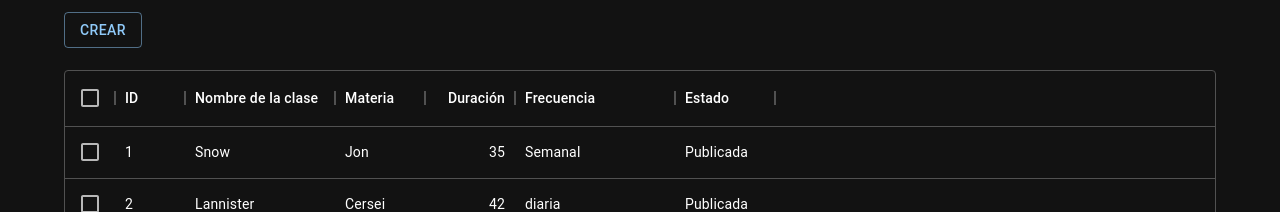
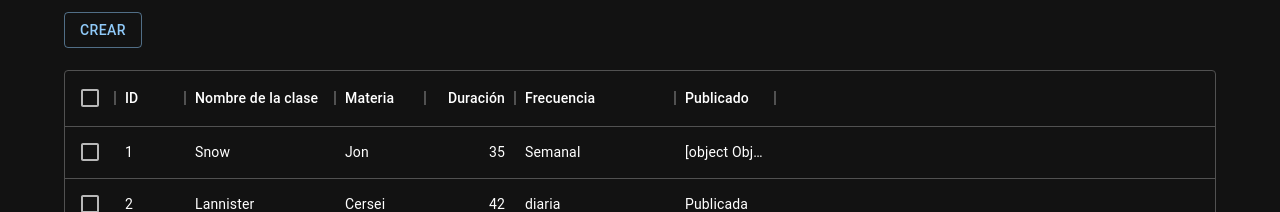
Before and after one commit to 3nu3l/marketplace-profesores-particulares, a Next.js app in the folder frontend/: page /teacherClasses in a window 1280 px wide. Shown: the part 143-355 px from the top of the page. Built offline with nearby package versions, Linux system fonts and the light colour scheme.

Commit message:
Update teacherClasses.tsx

```diff
--- a/frontend/pages/teacherClasses.tsx
+++ b/frontend/pages/teacherClasses.tsx
@@ -8,6 +8,7 @@ import DeleteIcon from '@mui/icons-material/Delete';
 import PublishIcon from '@mui/icons-material/Publish';
 import DownloadIcon from '@mui/icons-material/Download';
 import { Button } from '@mui/material';
+import Switch from '@mui/material/Switch';
 
 
 const columns: GridColDef[] = [
@@ -29,11 +30,11 @@ const columns: GridColDef[] = [
     //valueGetter: (params: GridValueGetterParams) =>
       //`${params.row.firstName || ''} ${params.row.lastName || ''}`,
   },
-  { field: 'status', headerName: 'Estado', width: 100},
+  { field: 'status', headerName: 'Publicado', width: 100},
 ];
 
 const rows = [
-  { id: 1, className: 'Snow', matter: 'Jon', duration: 35, frecuency: 'Semanal', status: 'Publicada' },
+  { id: 1, className: 'Snow', matter: 'Jon', duration: 35, frecuency: 'Semanal', status: <Switch /> },
   { id: 2, className: 'Lannister', matter: 'Cersei', duration: 42 , frecuency: 'diaria', status: 'Publicada' },
   { id: 3, className: 'Lannister', matter: 'Jaime', duration: 45, frecuency: 'diaria', status: 'Sin publicar'  },
   { id: 4, className: 'Stark', matter: 'Arya', duration: 16 , frecuency: 'Semanal', status: 'Publicada' },
```
